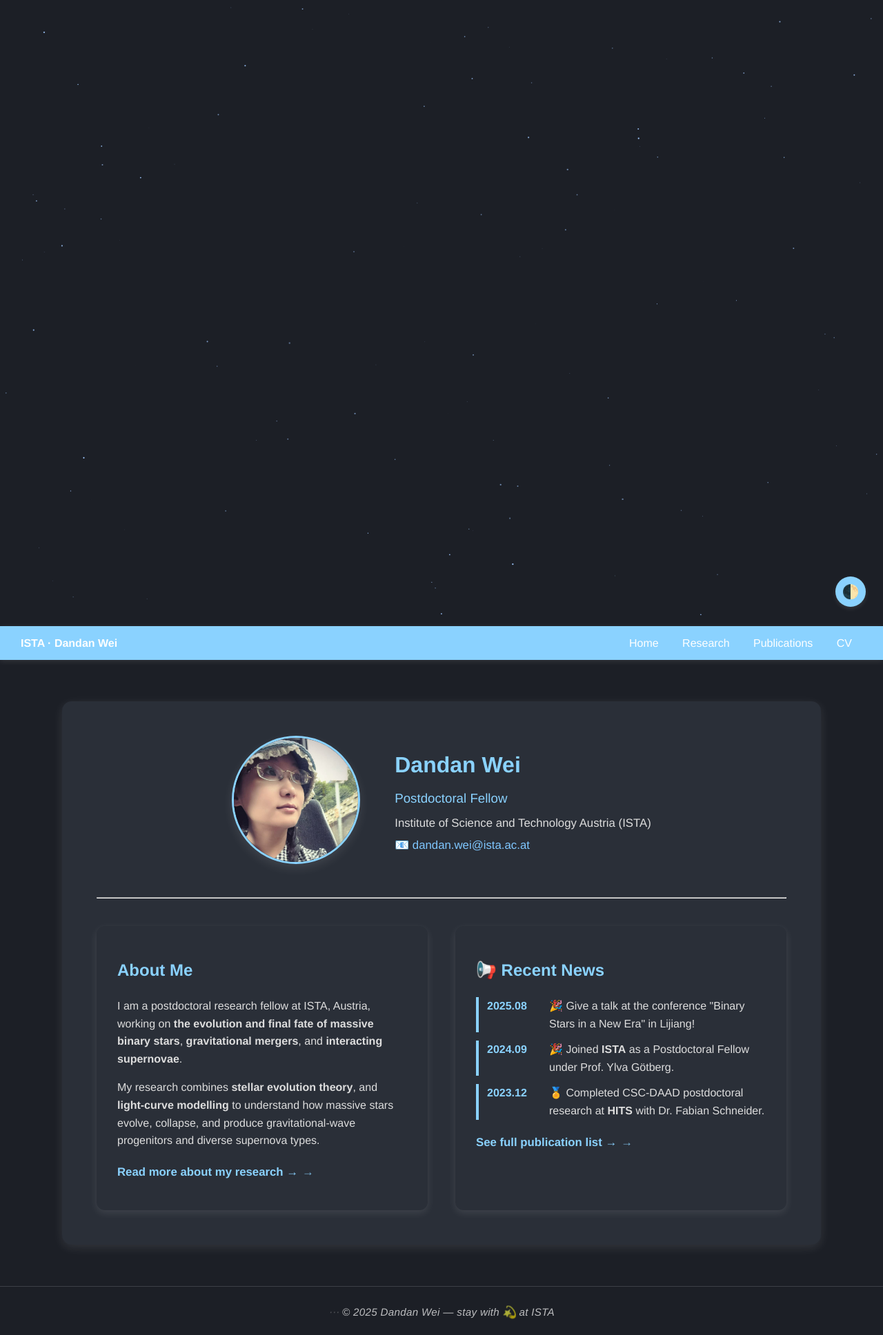
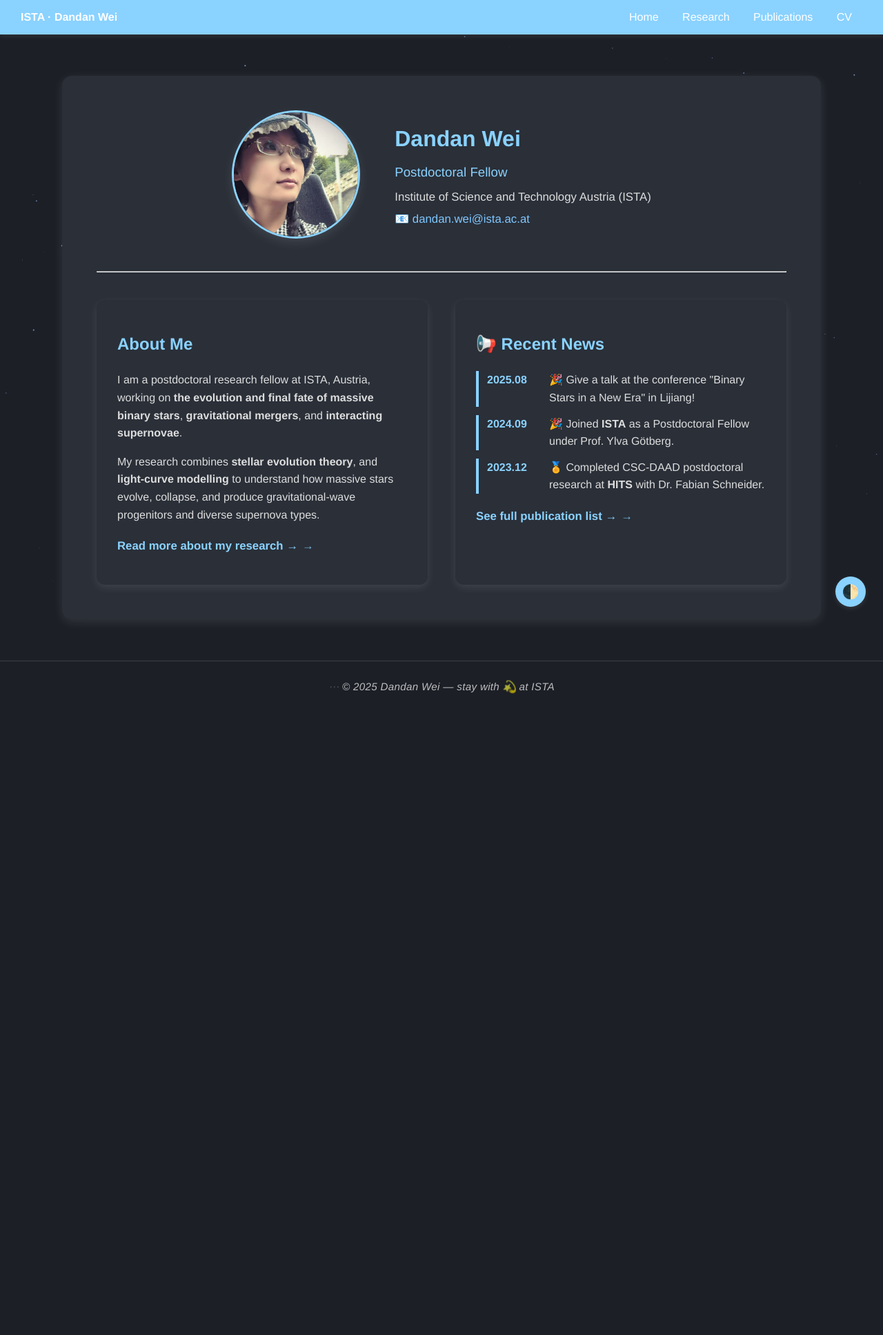
Before and after one commit to Dandan-star0/Dandan-star0.github.io, a Jekyll site: the page built from index.md, in a window 1280 px wide. Shown: the whole page at 69% size. Built offline with Jekyll 4.4.1, drawn with Linux system fonts in a browser that asks for light colours; after the commit the page ends 1028 px from its top, so only the background shows below that.

Commit message:
Update style.css

```diff
--- a/assets/css/style.css
+++ b/assets/css/style.css
@@ -433,3 +433,19 @@ footer p::before {
   60% { transform: scale(1.1); opacity: 0.9; filter: brightness(1.2); }
   100% { transform: scale(1); opacity: 1; filter: brightness(1); }
 }
+
+
+
+
+/* ===== Starfield Background ===== */
+#stars {
+  position: fixed;
+  top: 0;
+  left: 0;
+  width: 100%;
+  height: 100%;
+  z-index: -1;
+  background: transparent;
+  pointer-events: none;
+  opacity: 0.8;
+}
```
